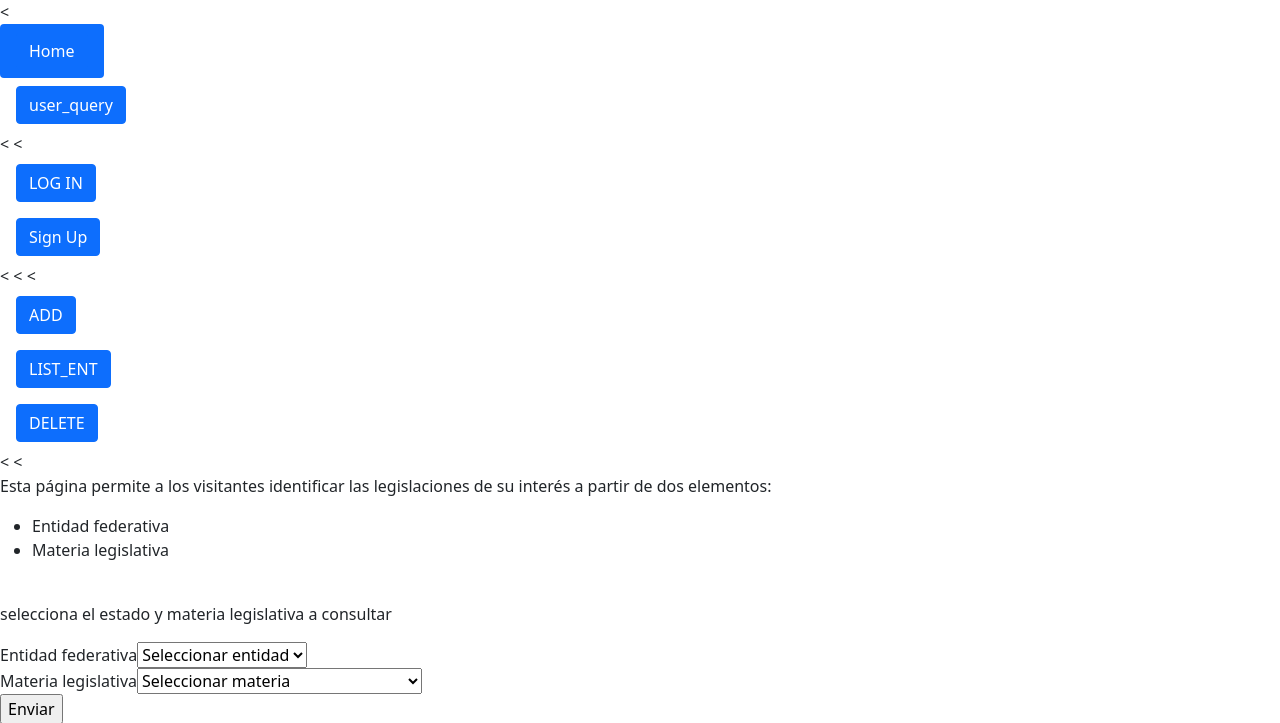
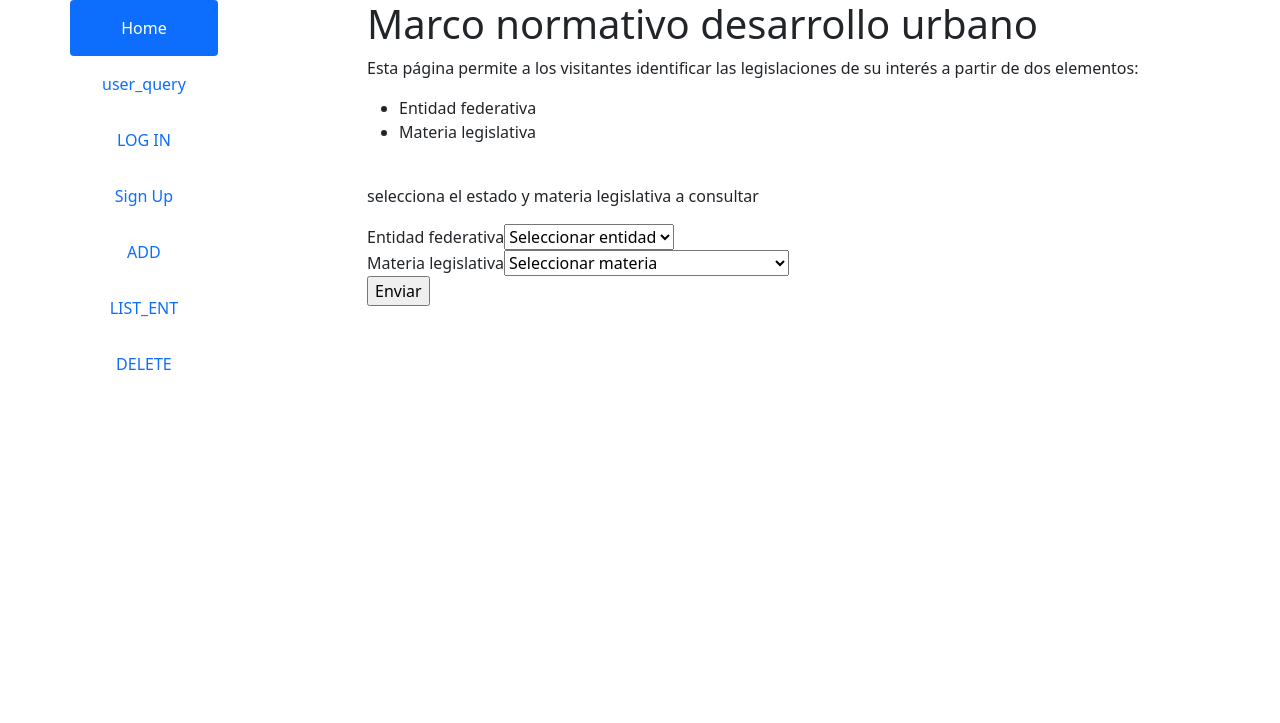
Before and after one commit to urdaibayc/leyes_del_territorio, a Flask app: page / in a window 1280 px wide. Shown: the top 723 px of the page. Run offline with Flask 2, Linux system fonts and the light colour scheme.

Commit message:
MVP left nav done!

```diff
--- a/templates/base.html
+++ b/templates/base.html
@@ -12,74 +12,37 @@
 </head>
 <body>
 
-	<div>
-				<!-- <nav class="nav flex-column"> -->
-				<div class="d-flex <!-- align-items-start -->">
-				  <nav class="nav flex-column nav-pills me-3" id="v-pills-tab" role="tablist" aria-orientation="vertical">
-							<div>
-						  	<!-- Home -->
-						    <<!--user_query -->
-								<div>
-							    <button class="nav-link active" id="v-pills-home-tab" data-bs-toggle="pill" data-bs-target="#v-pills-home" type="button" role="tab" aria-controls="v-pills-home" aria-selected="true">
-							    	<a href="{{url_for('home')}}" class="btn btn-primary" role="button">Home</a></button>
-							    <button class="nav-link" id="v-pills-user_query-tab" data-bs-toggle="pill" data-bs-target="#v-pills-user_query" type="button" role="tab" aria-controls="v-pills-user_query" aria-selected="false">
-							    	<a href="{{url_for('user_query')}}" class="btn btn-primary" tabindex="-1" role="button">user_query</a></button>
-						    </div>
-							    <<!--Log in -->
-							    <<!--Sign upS -->
-							  <div>
-							    <button class="nav-link" id="v-pills-login-tab" data-bs-toggle="pill" data-bs-target="#v-pills-login" type="button" role="tab" aria-controls="v-pills-login" aria-selected="false">
-							    	<a href="{{url_for('login')}}" class="btn btn-primary" tabindex="-1" role="button">LOG IN</a></button>
-							    <button class="nav-link" id="v-pills-signup-tab" data-bs-toggle="pill" data-bs-target="#v-pills-signup" type="button" role="tab" aria-controls="v-pills-signup" aria-selected="false" href="{{url_for('signup')}}">
-							    	<a href="{{url_for('delete')}}" class="btn btn-primary" tabindex="-1" role="button">Sign Up</a></button>
-							  </div>
-							    <<!--ADD -->
-							    <<!--LIST_ENT -->
-							    <<!--DEL -->
-							  <div>
-							    <button class="nav-link" id="v-pills-add-tab" data-bs-toggle="pill" data-bs-target="#v-pills-add" type="button" role="tab" aria-controls="v-pills-add" aria-selected="false">
-							    	<a href="{{url_for('add')}}" class="btn btn-primary" tabindex="-1" role="button">ADD</a></button>
-							    <button class="nav-link" id="v-pills-entidades-tab" data-bs-toggle="pill" data-bs-target="#v-pills-entidades" type="button" role="tab" aria-controls="v-pills-entidades" aria-selected="false">
-							    	<a href="{{url_for('list_ent')}}" class="btn btn-primary" tabindex="-1" role="button">LIST_ENT</a></button>
-							    <button class="nav-link" id="v-pills-delete-tab" data-bs-toggle="pill" data-bs-target="#v-pills-delete" type="button" role="tab" aria-controls="v-pills-delete" aria-selected="false">
-							    	<a href="{{url_for('delete')}}" class="btn btn-primary" tabindex="-1" role="button">DELETE</a>
-							    </button>
-							  </div>
-							</div>
-					<div class="tab-content" id="v-pills-tabContent">
-				  	<!-- Home -->
+<div class="container">
+	<div class="row">
+		<div class="col-3 ontainer-fluid nav">
+			<div class="d-flex align-items-start">
+			  <div class="nav flex-column nav-pills me-3" id="v-pills-tab" role="tablist" aria-orientation="vertical">
+				    <button class="nav-link active" id="v-pills-home-tab" data-bs-toggle="pill" data-bs-target="#v-pills-home" type="button" role="tab" aria-controls="v-pills-home" aria-selected="true"><a class="nav-link active" aria-current="page" href="{{url_for('home')}}">Home</a></button>
+				    <button class="nav-link" id="v-pills-user_query-tab" data-bs-toggle="pill" data-bs-target="#v-pills-user_query" type="button" role="tab" aria-controls="v-pills-user_query" aria-selected="false"><a class="nav-link"  href="{{url_for('user_query')}}">user_query</a></button>
+				    <button class="nav-link" id="v-pills-login-tab" data-bs-toggle="pill" data-bs-target="#v-pills-login" type="button" role="tab" aria-controls="v-pills-login" aria-selected="false"><a class="nav-link"  href="{{url_for('login')}}">LOG IN</a></button>
+				    <button class="nav-link" id="v-pills-signup-tab" data-bs-toggle="pill" data-bs-target="#v-pills-signup" type="button" role="tab" aria-controls="v-pills-signup" aria-selected="false"><a class="nav-link" href="{{url_for('signup')}}">Sign Up</a></button>
+				    <button class="nav-link" id="v-pills-add-tab" data-bs-toggle="pill" data-bs-target="#v-pills-add" type="button" role="tab" aria-controls="v-pills-add" aria-selected="false"><a class="nav-link" href="{{url_for('add')}}">ADD</a></button>
+				    <button class="nav-link" id="v-pills-list_ent-tab" data-bs-toggle="pill" data-bs-target="#v-pills-list_ent" type="button" role="tab" aria-controls="v-pills-list_ent" aria-selected="false"><a class="nav-link" href="{{url_for('list_ent')}}">LIST_ENT</a></button>
+				    <button class="nav-link" id="v-pills-delete-tab" data-bs-toggle="pill" data-bs-target="#v-pills-delete" type="button" role="tab" aria-controls="v-pills-delete" aria-selected="false"><a class="nav-link" href="{{url_for('delete')}}">DELETE</a></button></div>
+			  <div class="tab-content" id="v-pills-tabContent">
 				    <div class="tab-pane fade show active" id="v-pills-home" role="tabpanel" aria-labelledby="v-pills-home-tab"></div>
-				    <<!--user_query -->
 				    <div class="tab-pane fade" id="v-pills-user_query" role="tabpanel" aria-labelledby="v-pills-user_query-tab"></div>
-				    <<!--LIST_ENT -->
-				    <div class="tab-pane fade" id="v-pills-entidades" role="tabpanel" aria-labelledby="v-pills-entidades-tab"></div>
-						<!-- DELETE -->
-				    <div class="tab-pane fade" id="v-pills-delete" role="tabpanel" aria-labelledby="v-pills-delete-tab"></div>
-				    <!-- SIGN UP -->
-				    <div class="tab-pane fade" id="v-pills-signup" role="tabpanel" aria-labelledby="v-pills-signup-tab">...</div>
-				    <!-- ADD -->
-				    <div class="tab-pane fade" id="v-pills-add" role="tabpanel" aria-labelledby="v-pills-add-tab">...</div>
-				    <!-- Log in -->
-				    <div class="tab-pane fade" id="v-pills-login" role="tabpanel" aria-labelledby="v-pills-login-tab">...</div>
-				    <!-- Sign up -->
-				    <div class="tab-pane fade" id="v-pills-login" role="tabpanel" aria-labelledby="v-pills-login-tab">...</div>
-					</div>
-				</div>
+				    <div class="tab-pane fade" id="v-pills-login" role="tabpanel" aria-labelledby="v-pills-login-tab"></div>
+				    <div class="tab-pane fade" id="v-pills-signup" role="tabpanel" aria-labelledby="v-pills-signup-tab"></div>
+				    <div class="tab-pane fade" id="v-pills-add" role="tabpanel" aria-labelledby="v-pills-add-tab"></div>
+				    <div class="tab-pane fade" id="v-pills-list_ent" role="tabpanel" aria-labelledby="v-pills-list_ent-tab"></div>
+				    <div class="tab-pane fade" id="v-pills-delete" role="tabpanel" aria-labelledby="v-pills-delete-tab">
+				    </div></div>
 			</div>
-		</nav>
+		</div>
+		<div class="col">
+			<h1>Marco normativo desarrollo urbano</h1>
+			{% block content %} {% endblock %}
+		</div>
 	</div>
+</div>
 
 
-
-	{% block content %} {% endblock %}
-
-
-
-	<!-- <div class="container">
-		<h1>Marco normativo desarrollo urbano</h1>
-		<br>
-	</div>
-	 -->
 
 	<!-- JavaScript Bundle with Popper -->
 	<script src="https://cdn.jsdelivr.net/npm/bootstrap@5.0.2/dist/js/bootstrap.bundle.min.js" integrity="sha384-MrcW6ZMFYlzcLA8Nl+NtUVF0sA7MsXsP1UyJoMp4YLEuNSfAP+JcXn/tWtIaxVXM" crossorigin="anonymous"></script>
```
